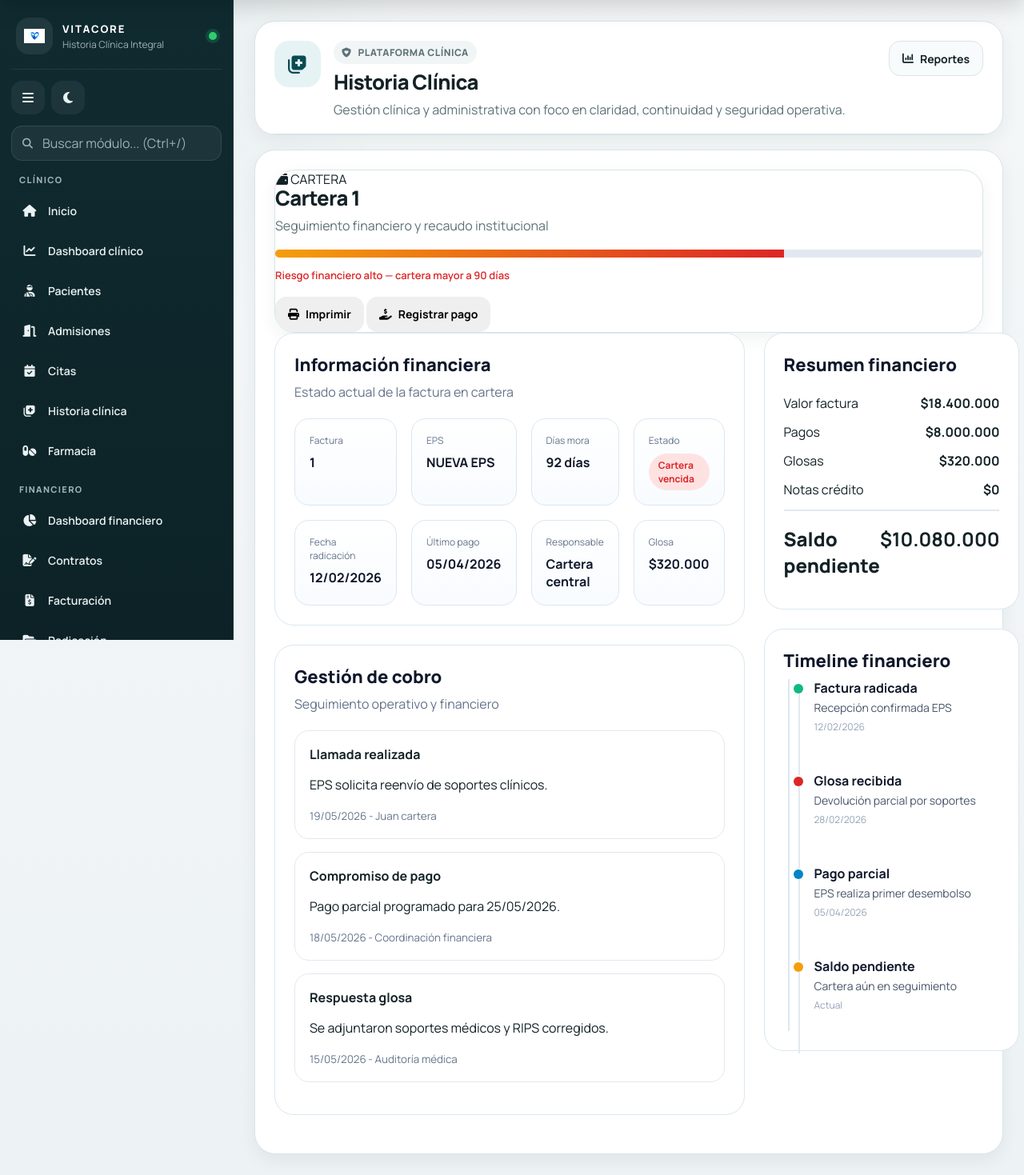
After one commit to msgiraldo01-wq/VITACORE, a Flask app: page /financiero/cartera/detalle/1 in a window 1280 px wide. The commit adds this page. Shown: the whole page at 80% size. Run offline with Flask 3, Linux system fonts and the light colour scheme; the visitor is signed in with stand-in values (Sample User, id 1); parts of the project's set-up code (start-up, migrations or seed data) failed here and were passed over; some libraries are stand-ins or nearby versions.

Commit message:
avance cartera 19 05

```diff
--- a/blueprints/bp_financiero/cartera/cartera.py
+++ b/blueprints/bp_financiero/cartera/cartera.py
@@ -12,3 +12,37 @@ def cartera():
     return render_template(
         "financiero/cartera.html"
     )
+from flask import Blueprint, render_template
+
+bp_financiero_cartera = Blueprint(
+    "bp_financiero_cartera",
+    __name__,
+    url_prefix="/financiero/cartera"
+)
+
+
+# =========================================
+# BANDEJA CARTERA
+# =========================================
+@bp_financiero_cartera.route("/")
+def cartera():
+
+    return render_template(
+        "financiero/cartera.html"
+    )
+
+
+# =========================================
+# DETALLE CARTERA
+# =========================================
+@bp_financiero_cartera.route("/detalle/<factura>")
+def cartera_detalle(factura):
+
+    data = {
+        "numero_factura": factura
+    }
+
+    return render_template(
+        "financiero/cartera_detalle.html",
+        data=data
+    )
--- /dev/null
+++ b/templates/financiero/cartera_detalle.html
@@ -0,0 +1,551 @@
+{% extends "hc/base.html" %}
+
+{% block title %}Detalle cartera{% endblock %}
+
+{% block extra_css %}
+<style>
+
+.cartera-layout{
+    display:grid;
+    grid-template-columns:2fr 1fr;
+    gap:24px;
+}
+
+.cartera-card{
+    background:#fff;
+    border:1px solid #dbe7f0;
+    border-radius:24px;
+    padding:24px;
+    margin-bottom:24px;
+}
+
+.cartera-grid{
+    display:grid;
+    grid-template-columns:repeat(4,1fr);
+    gap:18px;
+    margin-top:22px;
+}
+
+.cartera-mini{
+    background:linear-gradient(180deg,#ffffff 0%,#f8fbff 100%);
+    border:1px solid #dbe7f0;
+    border-radius:18px;
+    padding:18px;
+    transition:.2s ease;
+}
+
+.cartera-mini:hover{
+    transform:translateY(-2px);
+    box-shadow:0 10px 25px rgba(15,23,42,.06);
+}
+
+.cartera-mini label{
+    display:block;
+    font-size:12px;
+    color:#64748b;
+    margin-bottom:8px;
+}
+
+.cartera-mini strong{
+    color:#0f172a;
+    font-size:16px;
+}
+
+.cartera-section-title{
+    font-size:22px;
+    font-weight:800;
+    color:#0f172a;
+    margin-bottom:8px;
+}
+
+.cartera-section-sub{
+    color:#64748b;
+    margin-bottom:22px;
+}
+
+.cartera-total{
+    display:flex;
+    justify-content:space-between;
+    margin-bottom:14px;
+}
+
+.cartera-total.final{
+    border-top:2px solid #e2e8f0;
+    padding-top:18px;
+    font-size:24px;
+    font-weight:800;
+}
+
+.timeline-fin{
+    position:relative;
+    display:flex;
+    flex-direction:column;
+    gap:24px;
+    padding-left:12px;
+}
+.timeline-content{
+    position:relative;
+    padding-bottom:24px;
+}
+
+.timeline-content::before{
+    content:"";
+    position:absolute;
+    left:-20px;
+    top:18px;
+    width:2px;
+    height:calc(100% + 10px);
+    background:#e2e8f0;
+}
+
+.timeline-fin::before{
+    content:"";
+    position:absolute;
+    left:5px;
+    top:0;
+    width:2px;
+    height:100%;
+    background:#dbe7f0;
+}
+
+.timeline-item{
+    position:relative;
+    display:flex;
+    gap:14px;
+    z-index:2;
+}
+
+.timeline-dot{
+    width:12px;
+    height:12px;
+    border-radius:999px;
+    margin-top:6px;
+    flex-shrink:0;
+}
+
+.dot-green{background:#10b981;}
+.dot-orange{background:#f59e0b;}
+.dot-red{background:#dc2626;}
+.dot-blue{background:#0284c7;}
+
+.timeline-content strong{
+    display:block;
+    color:#0f172a;
+    margin-bottom:4px;
+}
+
+.timeline-content p{
+    margin:0;
+    color:#475569;
+    font-size:14px;
+}
+
+.timeline-content small{
+    display:block;
+    margin-top:6px;
+    color:#94a3b8;
+    font-size:12px;
+}
+.gestion-item{
+    border:1px solid #e2e8f0;
+    border-radius:18px;
+    padding:18px;
+    margin-bottom:16px;
+}
+
+.gestion-item strong{
+    display:block;
+    margin-bottom:6px;
+}
+
+.gestion-item small{
+    color:#64748b;
+}
+
+.riesgo-bar{
+    width:100%;
+    height:10px;
+    background:#e2e8f0;
+    border-radius:999px;
+    overflow:hidden;
+    margin:18px 0 10px;
+}
+
+.riesgo-fill{
+    width:72%;
+    height:100%;
+    background:linear-gradient(90deg,#f59e0b,#dc2626);
+}
+
+.riesgo-text{
+    font-size:13px;
+    color:#dc2626;
+    font-weight:600;
+    margin-bottom:18px;
+}
+.badge-soft{
+    display:inline-flex;
+    align-items:center;
+    gap:6px;
+    padding:6px 12px;
+    border-radius:999px;
+    font-size:12px;
+    font-weight:700;
+}
+
+.badge-soft-danger{
+    background:#fee2e2;
+    color:#dc2626;
+}
+
+.badge-soft-warning{
+    background:#fef3c7;
+    color:#d97706;
+}
+
+.badge-soft-success{
+    background:#dcfce7;
+    color:#16a34a;
+}
+
+.badge-soft-primary{
+    background:#dbeafe;
+    color:#2563eb;
+}
+
+@media(max-width:1200px){
+
+    .cartera-layout{
+        grid-template-columns:1fr;
+    }
+
+    .cartera-grid{
+        grid-template-columns:repeat(2,1fr);
+    }
+
+}
+
+.estado-badge{
+    display:inline-flex;
+    align-items:center;
+    padding:6px 12px;
+    border-radius:999px;
+    font-size:12px;
+    font-weight:700;
+}
+
+.estado-danger{
+    background:#fee2e2;
+    color:#dc2626;
+}
+
+.estado-warning{
+    background:#fef3c7;
+    color:#d97706;
+}
+
+.estado-success{
+    background:#dcfce7;
+    color:#16a34a;
+}
+
+.estado-info{
+    background:#dbeafe;
+    color:#2563eb;
+}
+
+</style>
+{% endblock %}
+
+{% block content %}
+
+<div class="page-header">
+
+    <div>
+
+        <div class="page-tag">
+            <i class="fa-solid fa-wallet"></i>
+            CARTERA
+        </div>
+
+        <h1 class="page-title">
+            Cartera {{ data.numero_factura }}
+        </h1>
+
+        <p class="page-subtitle">
+            Seguimiento financiero y recaudo institucional
+        </p>
+             <div class="riesgo-bar">
+                <div class="riesgo-fill"></div>
+            </div>
+
+                <p class="riesgo-text">
+                    Riesgo financiero alto — cartera mayor a 90 días
+                </p>
+
+            </div>
+
+    <div class="page-actions">
+
+        <button class="btn-ax btn-ax-light">
+            <i class="fa-solid fa-print"></i>
+            Imprimir
+        </button>
+
+        <button class="btn-ax btn-ax-primary">
+            <i class="fa-solid fa-hand-holding-dollar"></i>
+            Registrar pago
+        </button>
+
+    </div>
+
+</div>
+
+<div class="cartera-layout">
+
+    <!-- IZQUIERDA -->
+    <div>
+
+        <div class="cartera-card">
+
+            <div class="cartera-section-title">
+                Información financiera
+            </div>
+
+            <div class="cartera-section-sub">
+                Estado actual de la factura en cartera
+            </div>
+
+            <div class="cartera-grid">
+
+                <div class="cartera-mini">
+                    <label>Factura</label>
+                    <strong>{{ data.numero_factura }}</strong>
+                </div>
+
+                <div class="cartera-mini">
+                    <label>EPS</label>
+                    <strong>NUEVA EPS</strong>
+                </div>
+
+                <div class="cartera-mini">
+                    <label>Días mora</label>
+                    <strong>92 días</strong>
+                </div>
+
+                <div class="cartera-mini">
+                    <label>Estado</label>
+
+                    <div class="badge-soft badge-soft-danger">
+                        Cartera vencida
+                    </div>
+                </div>
+
+                <div class="cartera-mini">
+                    <label>Fecha radicación</label>
+                    <strong>12/02/2026</strong>
+                </div>
+
+                <div class="cartera-mini">
+                    <label>Último pago</label>
+                    <strong>05/04/2026</strong>
+                </div>
+
+                <div class="cartera-mini">
+                    <label>Responsable</label>
+                    <strong>Cartera central</strong>
+                </div>
+
+                <div class="cartera-mini">
+                    <label>Glosa</label>
+                    <strong>$320.000</strong>
+                </div>
+
+            </div>
+
+        </div>
+
+        <!-- GESTIÓN -->
+        <div class="cartera-card">
+
+            <div class="cartera-section-title">
+                Gestión de cobro
+            </div>
+
+            <div class="cartera-section-sub">
+                Seguimiento operativo y financiero
+            </div>
+
+            <div class="gestion-item">
+                <strong>Llamada realizada</strong>
+                <p>EPS solicita reenvío de soportes clínicos.</p>
+                <small>19/05/2026 - Juan cartera</small>
+            </div>
+
+            <div class="gestion-item">
+                <strong>Compromiso de pago</strong>
+                <p>Pago parcial programado para 25/05/2026.</p>
+                <small>18/05/2026 - Coordinación financiera</small>
+            </div>
+
+            <div class="gestion-item">
+                <strong>Respuesta glosa</strong>
+                <p>Se adjuntaron soportes médicos y RIPS corregidos.</p>
+                <small>15/05/2026 - Auditoría médica</small>
+            </div>
+
+        </div>
+
+    </div>
+
+
+    <!-- DERECHA -->
+    <div>
+
+        <!-- RESUMEN -->
+        <div class="cartera-card">
+
+            <div class="cartera-section-title">
+                Resumen financiero
+            </div>
+
+            <div style="margin-top:22px;">
+
+                <div class="cartera-total">
+                    <span>Valor factura</span>
+                    <strong>$18.400.000</strong>
+                </div>
+
+                <div class="cartera-total">
+                    <span>Pagos</span>
+                    <strong>$8.000.000</strong>
+                </div>
+
+                <div class="cartera-total">
+                    <span>Glosas</span>
+                    <strong>$320.000</strong>
+                </div>
+
+                <div class="cartera-total">
+                    <span>Notas crédito</span>
+                    <strong>$0</strong>
+                </div>
+
+                <div class="cartera-total final">
+                    <span>Saldo pendiente</span>
+                    <strong>$10.080.000</strong>
+                </div>
+
+            </div>
+
+        </div>
+
+       <!-- TIMELINE -->
+<div class="cartera-card">
+
+    <div class="cartera-section-title">
+        Timeline financiero
+    </div>
+
+    <div class="timeline-fin">
+
+        <!-- ITEM -->
+        <div class="timeline-item">
+
+            <div class="timeline-dot dot-green"></div>
+
+            <div class="timeline-content">
+
+                <strong>
+                    Factura radicada
+                </strong>
+
+                <p>
+                    Recepción confirmada EPS
+                </p>
+
+                <small>
+                    12/02/2026
+                </small>
+
+            </div>
+
+        </div>
+
+        <!-- ITEM -->
+        <div class="timeline-item">
+
+            <div class="timeline-dot dot-red"></div>
+
+            <div class="timeline-content">
+
+                <strong>
+                    Glosa recibida
+                </strong>
+
+                <p>
+                    Devolución parcial por soportes
+                </p>
+
+                <small>
+                    28/02/2026
+                </small>
+
+            </div>
+
+        </div>
+
+        <!-- ITEM -->
+        <div class="timeline-item">
+
+            <div class="timeline-dot dot-blue"></div>
+
+            <div class="timeline-content">
+
+                <strong>
+                    Pago parcial
+                </strong>
+
+                <p>
+                    EPS realiza primer desembolso
+                </p>
+
+                <small>
+                    05/04/2026
+                </small>
+
+            </div>
+
+        </div>
+
+        <!-- ITEM -->
+        <div class="timeline-item">
+
+            <div class="timeline-dot dot-orange"></div>
+
+            <div class="timeline-content">
+
+                <strong>
+                    Saldo pendiente
+                </strong>
+
+                <p>
+                    Cartera aún en seguimiento
+                </p>
+
+                <small>
+                    Actual
+                </small>
+
+            </div>
+
+        </div>
+
+    </div>
+
+</div>
+    </div>
+
+</div>
+
+{% endblock %}
```
Also changed, not shown: templates/financiero/cartera.html (+10 -7 lines).
